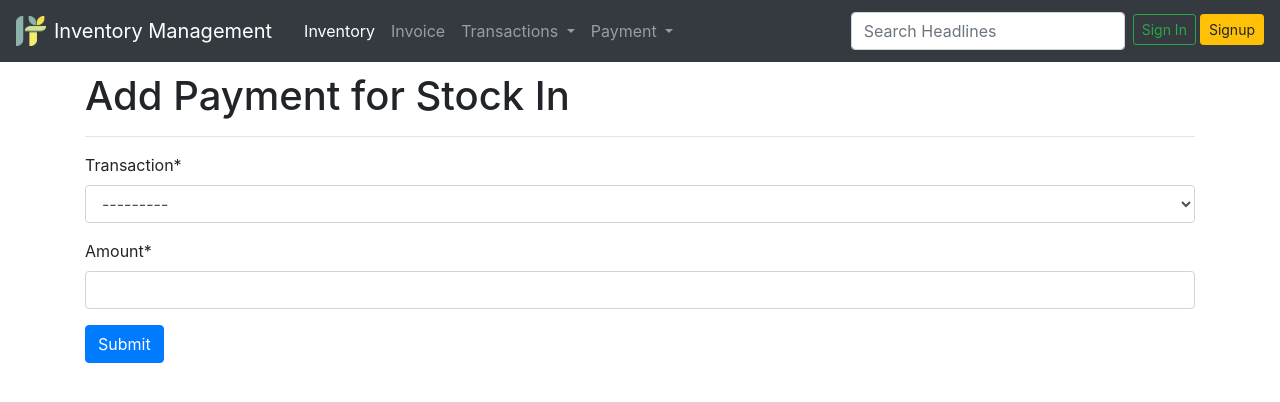
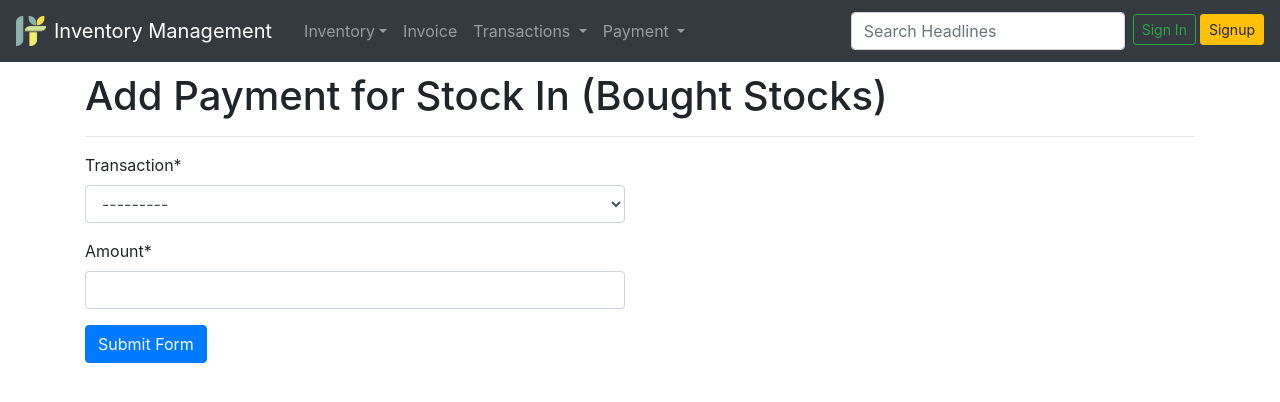
Before and after one commit to nischalstha9/Inventory-Management, a Django app: page /inventory/payment/dr/new/ in a window 1280 px wide. Shown: the top 402 px of the page. Run offline with Django 3.2, Linux system fonts and the light colour scheme; data comes from the database, SQL or seed files in the repository; both versions use the stored data as it was after the commit; some libraries are stand-ins or nearby versions.

Commit message:
minor ui

```diff
--- a/inventory/forms.py
+++ b/inventory/forms.py
@@ -2,13 +2,12 @@
 from django import forms
 from .models import Item, Category, DebitTransaction, CreditTransaction, Payment, Transaction
 from django.core.exceptions import ValidationError
-from django.db.models import Q
 
 class ItemCreationForm(ModelForm):
     class Meta:
         model = Item
         fields = "__all__"
-        exclude = ("cost_price", "quantity")
+        exclude = ("cost_price", "quantity", 'selling_price')
 
     def clean_qty(self):
         qty = self.cleaned_data['quantity']
--- a/inventory/urls.py
+++ b/inventory/urls.py
@@ -1,5 +1,5 @@
 from django.urls import path, include
-from .views import index, ItemCreationVIew, ItemListView, ItemUpdateVIew, add_to_inventory, DebitTransactionListView, DebitTransactionUpdateView, sell_from_inventory, CreditTransactionListView, CreditTransactionUpdateView, CreditTransactionPaymentCreateView, DebitTransactionPaymentCreateView, DebitPaymentListView, CreditPaymentListView
+from .views import index, ItemCreationVIew, ItemListView, ItemUpdateVIew, add_to_inventory, DebitTransactionListView, DebitTransactionUpdateView, sell_from_inventory, CreditTransactionListView, CreditTransactionUpdateView, CreditTransactionPaymentCreateView, DebitTransactionPaymentCreateView, DebitPaymentListView, CreditPaymentListView, CategoryCreateView
 from .api_views import ItemQuantity, TransactionDetailAPIView, ItemDetailAPIView
 
 app_name = 'inventory'
@@ -8,7 +8,9 @@
     path("item/<int:pk>/", ItemDetailAPIView.as_view(), name="item-detail-api"),
     path("transaction/<int:pk>/", TransactionDetailAPIView.as_view(), name="transaction-detail-api"),
     path("item-quantity/", ItemQuantity.as_view(), name="cat-cnt"),
-    # path("unpaid-dr/", UnpaidDebitInfoListView.as_view(), name="unpaid_drs"),
+    ############################################DIVIDER############################################
+
+    path("category/new/", CategoryCreateView.as_view() , name="new-category"),
 
     path("", ItemListView.as_view() , name="items-list"),
     path("new/", ItemCreationVIew.as_view(), name="new-item"),
--- a/inventory/views.py
+++ b/inventory/views.py
@@ -5,8 +5,8 @@
 from .models import Item, DebitTransaction, Category, CreditTransaction, Payment
 from django.contrib.auth.mixins import UserPassesTestMixin, LoginRequiredMixin
 from django.urls import reverse
-from django.core.exceptions import ValidationError
 
+#custom decorator for filtering permission
 def allowed_users(allowed_types=[]):
     def decorator(view_func):
         def wrapper_func(request, *args, **kwargs):
@@ -22,9 +22,17 @@
 def index(request):
     return render(request, "inventory/item_list.html")
 
+class CategoryCreateView(LoginRequiredMixin, UserPassesTestMixin, CreateView):
+    model = Category
+    fields = "__all__"
+    template_name = "inventory/big-form.html"
+    success_url = "/"
+    def test_func(self):
+        return self.request.user._type == 'ADMIN'
+
 class ItemCreationVIew(LoginRequiredMixin, UserPassesTestMixin, CreateView):
     form_class = ItemCreationForm
-    template_name = 'inventory/item_creation.html'
+    template_name = 'inventory/big-form.html'
     success_url = "../"
 
     def test_func(self):
@@ -41,7 +49,7 @@
 
 class ItemUpdateVIew(LoginRequiredMixin, UserPassesTestMixin, UpdateView):
     form_class = ItemCreationForm
-    template_name = 'inventory/item_creation.html'
+    template_name = 'inventory/big-form.html'
     success_url = "../../"
     queryset = Item.objects.all()
 
@@ -65,7 +73,7 @@
         item.quantity = item.quantity+qty
         if sp < cp:
             messages.warning(request, 'Selling Price cannot be less than Cost Price.')
-            return render(request, "inventory/add_stock.html", context)
+            return render(request, "inventory/small-form.html", context)
         else:
             item.selling_price = sp
         item.save()
@@ -73,7 +81,7 @@
         payment = Payment.objects.create(transaction = trans, amount=paid)
         payment.save()
         return redirect("inventory:items-list")
-    return render(request, "inventory/add_stock.html", context)
+    return render(request, "inventory/small-form.html", context)
 
 class DebitTransactionListView(LoginRequiredMixin, UserPassesTestMixin, ListView):
     model = DebitTransaction
@@ -94,7 +102,7 @@
 class DebitTransactionUpdateView(UpdateView):
     model = DebitTransaction
     fields = ['remarks']
-    template_name = "inventory/add_stock.html"
+    template_name = "inventory/small-form.html"
 
     def get_context_data(self, **kwargs):
         context = super().get_context_data(**kwargs)
@@ -118,13 +126,13 @@
         item.quantity = item.quantity-qty
         if item.quantity < 0:
             messages.warning(request, "Not Enough Stock To Sell")
-            return render(request, "inventory/add_stock.html", context)
+            return render(request, "inventory/small-form.html", context)
         item.save()
         form.instance._type = 'STOCK OUT'
         trans = form.save()
         Payment.objects.create(transaction = trans, amount = paid)
         return redirect("inventory:items-list")
-    return render(request, "inventory/add_stock.html", context)
+    return render(request, "inventory/small-form.html", context)
 
 class CreditTransactionListView(LoginRequiredMixin, UserPassesTestMixin, ListView):
     model = CreditTransaction
@@ -145,7 +153,7 @@
 class CreditTransactionUpdateView(UpdateView):
     model = CreditTransaction
     fields = ['remarks']
-    template_name = "inventory/add_stock.html"
+    template_name = "inventory/small-form.html"
 
     def get_context_data(self, **kwargs):
         context = super().get_context_data(**kwargs)
@@ -159,7 +167,7 @@
     form = DebitPaymentForm
     context = {}
     context['form'] = form
-    context['header'] = "Add Payment for Stock In"
+    context['header'] = "Add Payment for Stock In (Bought Stocks)"
     if request.method=="POST":
         trans = request.POST.get('transaction')
         amt = int(request.POST.get('amount'))
@@ -167,17 +175,17 @@
         trans.paid = trans.paid + amt
         if amt > trans.remaining_payment:
             messages.warning(request, "Paid Amount Cannot Be Greater than Payable Amount")
-            return render(request, "inventory/add_stock.html", context)
+            return render(request, "inventory/small-form.html", context)
         trans.save()
         Payment.objects.create(transaction = trans, amount = amt)
         # return reverse("inventory:debit-transactions")
-    return render(request, "inventory/add_stock.html", context)
+    return render(request, "inventory/small-form.html", context)
 
 def CreditTransactionPaymentCreateView(request):
     form = CreditPaymentForm
     context = {}
     context['form'] = form
-    context['header'] = "Add Payment for Stock Out"
+    context['header'] = "Add Payment for Stock Out (Sold Stocks)"
     if request.method=="POST":
         trans = request.POST.get('transaction')
         amt = int(request.POST.get('amount'))
@@ -185,11 +193,11 @@
         trans.paid = trans.paid + amt
         if amt > trans.remaining_payment:
             messages.warning(request, "Paid Amount Cannot Be Greater than Payable Amount")
-            return render(request, "inventory/add_stock.html", context)
+            return render(request, "inventory/small-form.html", context)
         trans.save()
         Payment.objects.create(transaction = trans, amount = amt)
         # return reverse("inventory:debit-transactions")
-    return render(request, "inventory/add_stock.html", context)
+    return render(request, "inventory/small-form.html", context)
 
 class DebitPaymentListView(ListView):
     model = Payment
--- a/templates/inventory/item_creation.html
+++ b/templates/inventory/big-form.html
@@ -9,12 +9,12 @@
 {% endblock style %}
 {% block content %}
 <div class="container form-a">
-    <h1>Create/Update Inventory Item</h1>
+    <h1>{{ header }}</h1>
     <hr>
     <form action="" method="post" enctype='multipart/form-data'>
         {{form|crispy}}
         {% csrf_token %}
-        <input type="submit" value="Create" class='btn btn-primary' name="" id="">
+        <input type="submit" value="Submit Form" class='btn btn-primary' name="" id="">
     </form>
 </div>
 {% endblock content %}
--- a/templates/inventory/cr_transactions.html
+++ b/templates/inventory/cr_transactions.html
@@ -16,7 +16,7 @@
         <option value='balanced'>Balanced</option>
         <option value='unbalanced'>Unpaid</option>
       </select>
-    <input type="submit" class='my-2 btn btn-secondary' value='Filter'>
+    <input type="submit" class='my-2 btn btn-dark' value='Apply Filter'>
     </div>
 </form>
 <hr>
--- a/templates/inventory/dr_transactions.html
+++ b/templates/inventory/dr_transactions.html
@@ -16,7 +16,7 @@
         <option value='balanced'>Balanced</option>
         <option value='unbalanced'>Unpaid</option>
       </select>
-    <input type="submit" class='my-2 btn btn-secondary' value='Filter'>
+    <input type="submit" class='my-2 btn btn-dark' value='Apply Filter'>
     </div>
 </form>
 <hr>
--- a/templates/inventory/item_list.html
+++ b/templates/inventory/item_list.html
@@ -3,7 +3,6 @@
 <link rel="stylesheet" type="text/css" href="https://cdn.datatables.net/1.10.22/css/jquery.dataTables.css">
 {% endblock style %}
 {% block content %}
-<a href="{% url 'inventory:debit-transactions' %}" class="btn btn-outline-warning" style="float:right;">Transactions</a>
 <a href="{% url 'inventory:new-item' %}" class="mx-2 btn btn-primary" style="float:right;">Create New Item</a>
 <a href="{% url 'inventory:add-stock' %}" class="mx-2 btn btn-success" style="float:right;">Add Stock</a>
 <a href="{% url 'inventory:sell-stock' %}" class="mx-2 btn btn-outline-success" style="float:right;">Sell Stock</a>
--- a/templates/inventory/add_stock.html
+++ b/templates/inventory/small-form.html
@@ -2,12 +2,19 @@
 {% load crispy_forms_tags %}
 {% block content %}
 <h1>{{header}}</h1><hr>
-<span class='trans-info'></span>
-<form action="" method="post">
-    {% csrf_token %}
-    {{form|crispy}}
-    <input type="submit" name="" id="" class='btn btn-primary'>
-</form>
+<div class="row">
+    <div class="col-sm-12 col-md-8 col-lg-6">
+        <form action="" method="post">
+            {% csrf_token %}
+            {{form|crispy}}
+            <input type="submit" name="" id="" class='btn btn-primary' value="Submit Form">
+        </form><br>
+    </div>
+    <div class="col-sm-12 col-md-8 col-lg-6">
+        <span class='trans-info'></span>
+    </div>
+</div>
+
 {% endblock content %}
 {% block javascript %}
 <script>
@@ -21,7 +28,6 @@
             data:{},
             success: function(data){
                 var html = `
-                <div class="container col-lg-6">
                 <div class="card">
                     <div class="card-header">
                         Transaction ID: ${data.transaction_id} - ${data.item}
@@ -37,7 +43,6 @@
                         <h6 class="card-text"></h6>
                     </div>
                 </div>
-                </div>
                 `
                 $(".trans-info").html(html)
             },
@@ -48,7 +53,6 @@
     });
     $('#id_item').change(function(e){
         var item_id = e.target.value
-        console.log(item_id)
         var url = `http://${window.location.host}/inventory/item/${item_id}/`
         $.ajax({
             url: url,
@@ -56,7 +60,6 @@
             data:{},
             success: function(data){
                 var html = `
-                <div class="container col-lg-6">
                 <div class="card">
                     <div class="card-header">
                         Product Info: ${data.id} - ${data.name}
@@ -67,13 +70,14 @@
                         <h6 class="">Category: ${data.category}</h6>
                         <h6>Product Selling Price: Rs. ${data.selling_price}</h6>
                         <h6>Remaining Quantity: ${data.quantity}</h6>
-                        <h6 class="card-text"></h6>
                     </div>
-                </div>
                 </div>
                 `
                 $(".trans-info").html(html)
                 $("#id_cost").val(data.selling_price)
+            },
+            error: function(error){
+                console.log(error)
             }
         });
     });
--- a/templates/partial/base.html
+++ b/templates/partial/base.html
@@ -30,7 +30,7 @@
     <script src="https://use.fontawesome.com/releases/v5.13.0/js/all.js" crossorigin="anonymous"></script>
 
     <!-- Bootstrap CSS -->
-    <link rel="stylesheet" type="text/css" href="{% static 'news/main.css' %}">
+    {% comment %} <link rel="stylesheet" type="text/css" href="{% static 'news/main.css' %}"> {% endcomment %}
     <link rel="stylesheet" href="https://maxcdn.bootstrapcdn.com/bootstrap/4.0.0/css/bootstrap.min.css" integrity="sha384-Gn5384xqQ1aoWXA+058RXPxPg6fy4IWvTNh0E263XmFcJlSAwiGgFAW/dAiS6JXm" crossorigin="anonymous">
 
     <title>{% if title %}{{ title }} | Inventory Management{% else %}Inventory Management{% endif %}</title>
@@ -66,7 +66,7 @@
     {% comment %} <script src='{% static 'news/jquery.min.js' %}'></script> {% endcomment %}
     <script src="https://cdnjs.cloudflare.com/ajax/libs/jquery/3.5.1/jquery.min.js"></script>
     <script src="https://cdnjs.cloudflare.com/ajax/libs/jquery-easing/1.4.1/jquery.easing.min.js"></script>
-    <script src='{% static 'news/main.js' %}'></script>
+    {% comment %} <script src='{% static 'news/main.js' %}'></script> {% endcomment %}
     <script src="https://cdnjs.cloudflare.com/ajax/libs/popper.js/1.12.9/umd/popper.min.js" integrity="sha384-ApNbgh9B+Y1QKtv3Rn7W3mgPxhU9K/ScQsAP7hUibX39j7fakFPskvXusvfa0b4Q" crossorigin="anonymous"></script>
     <script src="https://maxcdn.bootstrapcdn.com/bootstrap/4.0.0/js/bootstrap.min.js" integrity="sha384-JZR6Spejh4U02d8jOt6vLEHfe/JQGiRRSQQxSfFWpi1MquVdAyjUar5+76PVCmYl" crossorigin="anonymous"></script>
 
--- a/templates/partial/navbar.html
+++ b/templates/partial/navbar.html
@@ -8,8 +8,14 @@
 
   <div class="collapse navbar-collapse" id="navbarSupportedContent">
     <ul class="navbar-nav mr-auto">
-      <li class="nav-item active">
-        <a class="nav-link" href="{% url 'inventory:items-list' %}">Inventory<span class="sr-only">(current)</span></a>
+      <li class="nav-item dropdown">
+        <a class="nav-link dropdown-toggle" href="#" id="navbarDropdown" role="button" data-toggle="dropdown" aria-haspopup="true" aria-expanded="false">Inventory</a>
+        <div class="dropdown-menu" aria-labelledby="navbarDropdown">
+          <a class="dropdown-item" href="{% url 'inventory:items-list' %}">Inventory List</a>
+          <div class="dropdown-divider"></div>
+          <a class="dropdown-item" href="{% url 'inventory:new-category' %}">New Category</a>
+          <a class="dropdown-item" href="{% url 'inventory:new-item' %}">New Item</a>
+        </div>
       </li>
       <li class="nav-item">
         <a class="nav-link" href="{% url 'invoice:invoice-list' %}">Invoice</a>
```
Also changed, not shown: inventory/models.py (+6 -6 lines), db.sqlite3, inventory/migrations/0020_auto_20201003_0800.py (added).
